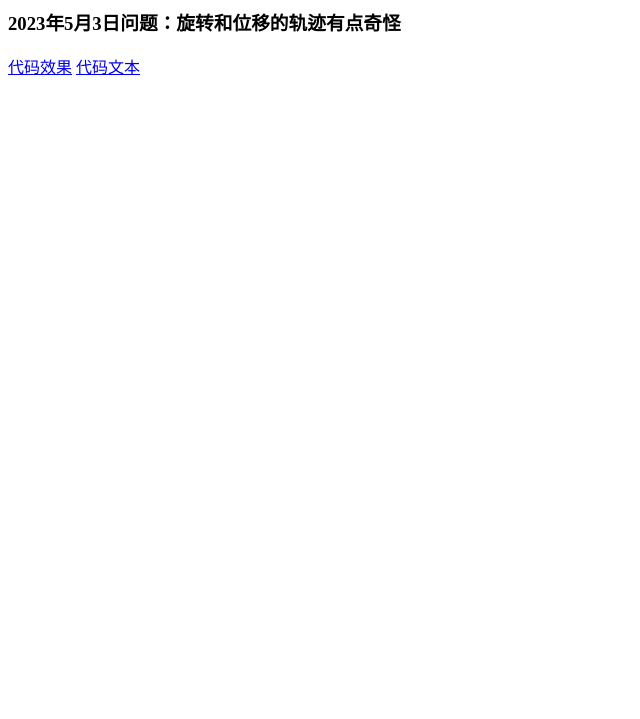
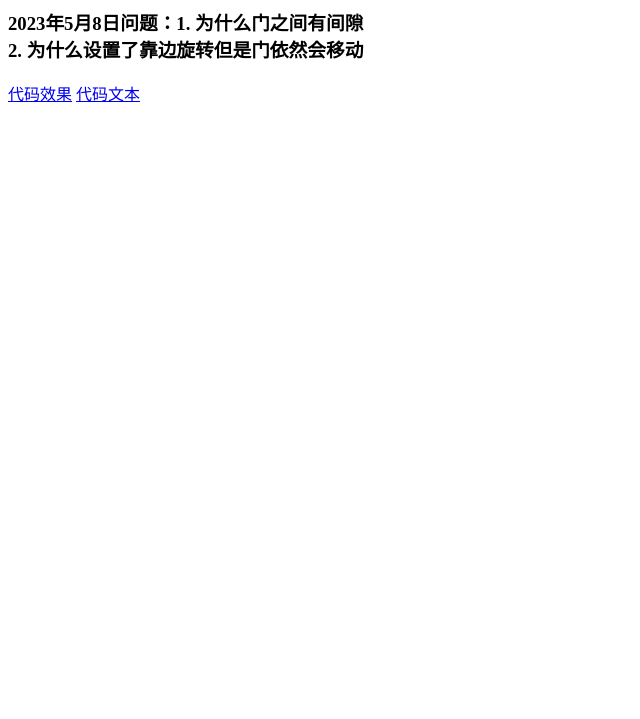
Before and after one commit to Glaivenus/glaivenus.github.io, a plain HTML site: page docs/index.html in a window 1280 px wide. Shown: the part 81-800 px from the top of the page, without its empty margins (0-640 px from the left). Drawn offline with Linux system fonts and the light colour scheme.

Commit message:
Update index.html

```diff
--- a/docs/index.html
+++ b/docs/index.html
@@ -8,7 +8,7 @@
 </head>
 <body>
     <h1>未解决的问题：</h1>
-    <h3>2023年5月3日问题：旋转和位移的轨迹有点奇怪</h3>
+    <h3>2023年5月8日问题：1. 为什么门之间有间隙<br>2. 为什么设置了靠边旋转但是门依然会移动</h3>
     <a href="https://glaivenus.github.io/wenti1">代码效果</a>
     <a href="https://github.com/Glaivenus/glaivenus.github.io/blob/master/docs/wenti1.html">代码文本</a>
 </body>
```
